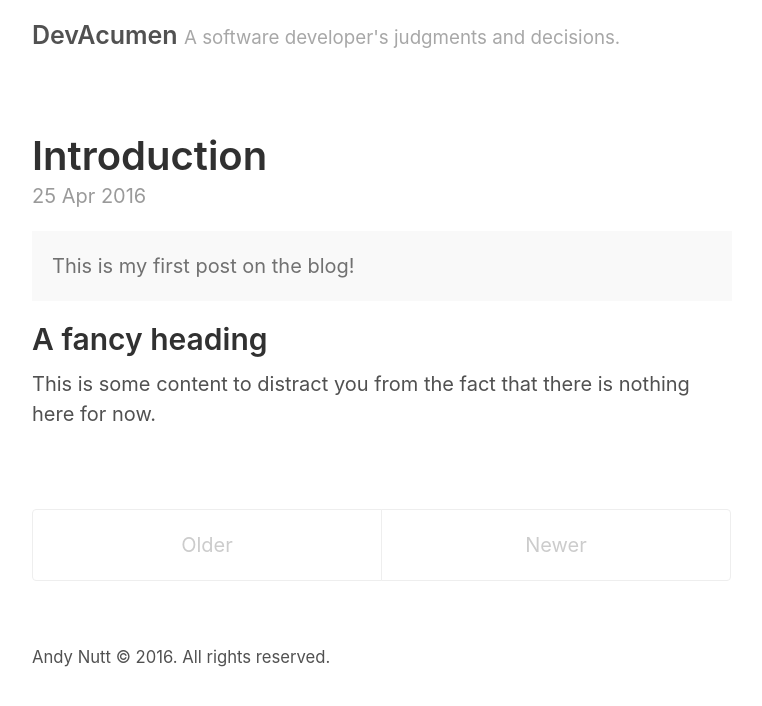
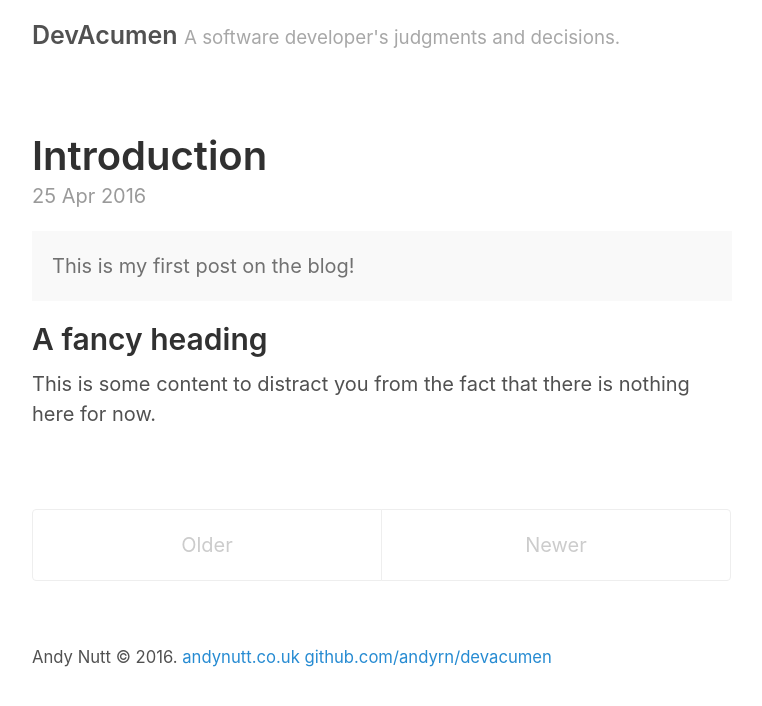
Before and after one commit to AndyRN/devacumen, a Jekyll site: the page built from index.html, in a window 1280 px wide. Shown: the top 706 px of the page, without its empty margins (258-1020 px from the left). Built offline with Jekyll 4.4.1, drawn with Linux system fonts in a browser that asks for light colours; the list of posts is cut into pages by our own code.

Commit message:
Update footer.

```diff
--- a/_layouts/default.html
+++ b/_layouts/default.html
@@ -19,7 +19,13 @@
 
       <footer class="footer">
         <small>
-          {{ site.author.name }} &copy; <time datetime="{{ site.time | date_to_xmlschema }}">{{ site.time | date: '%Y' }}</time>. All rights reserved.
+          {{ site.author.name }} &copy; <time datetime="{{ site.time | date_to_xmlschema }}">{{ site.time | date: '%Y' }}</time>.
+        </small>
+        <small>
+          <a href="{{ site.author.url }}/">andynutt.co.uk</a>
+        </small>
+        <small>
+          <a href="{{ site.github.repo }}/">github.com/andyrn/devacumen</a>
         </small>
       </footer>
     </div>
```
